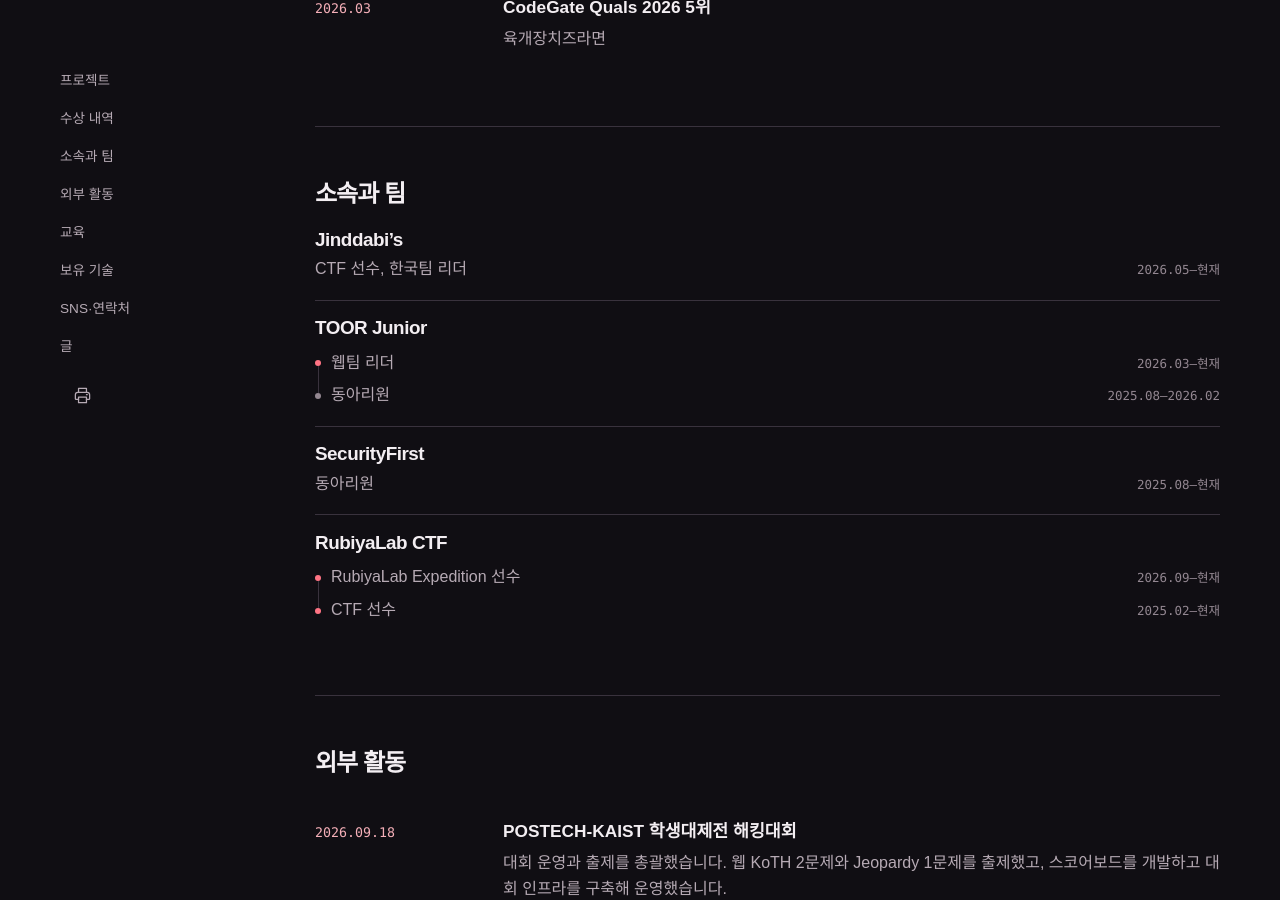
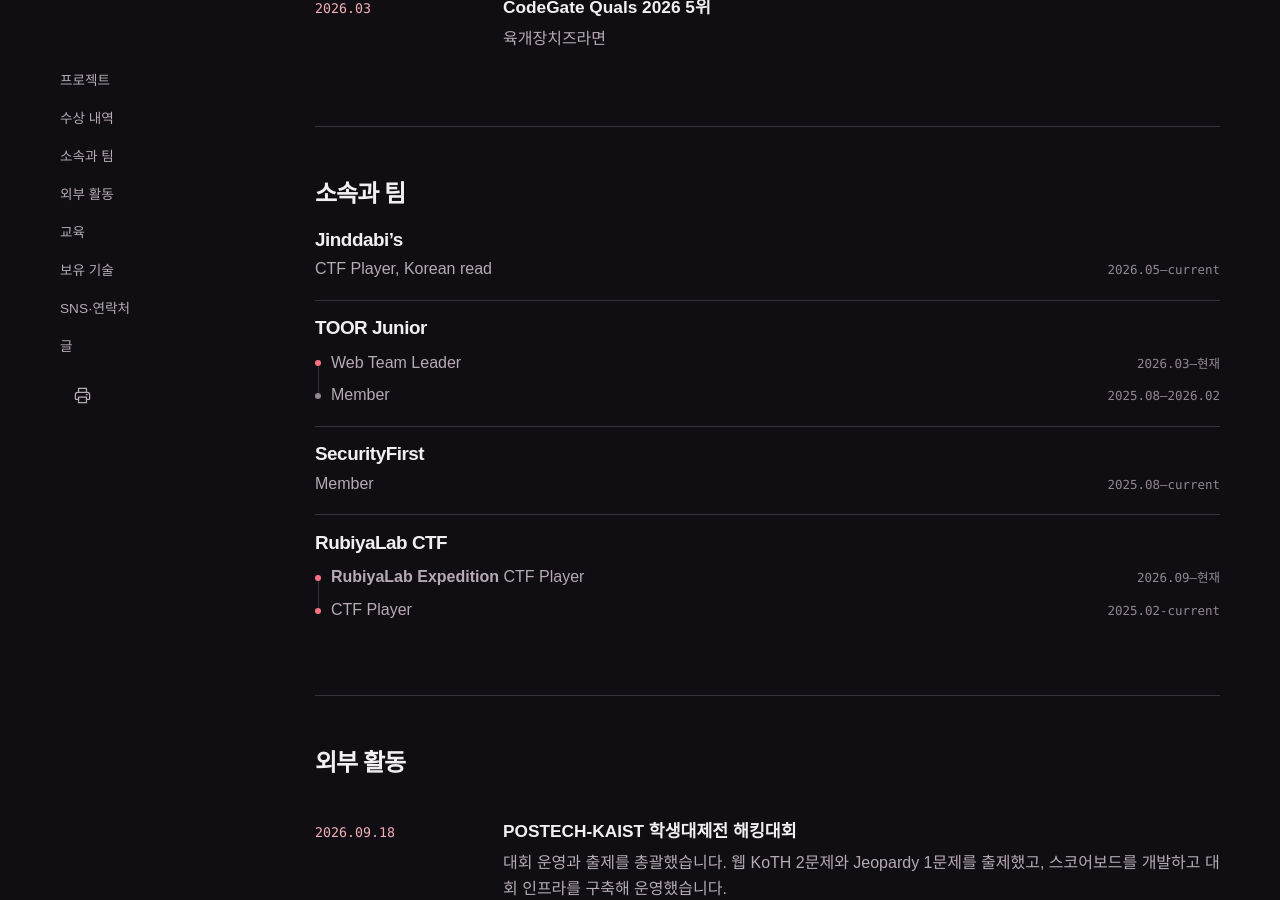
Before and after one commit to areciah/areciah.github.io, a Jekyll site: the page built from cv/index.html, in a window 1280 px wide and 900 px high, scrolled down 1483 px. Built offline with Jekyll 4.4.1, drawn with Linux system fonts in a browser that asks for light colours.

Commit message:
Restore original affiliation wording and recognize current date ranges

```diff
--- a/_data/cv.json
+++ b/_data/cv.json
@@ -28,14 +28,14 @@
     {
       "title": "소속과 팀",
       "id": "section-2",
-      "body": "- <b>Jinddabi's</b> · 2026.05–현재 · CTF 선수, 한국팀 리더\n- <b>TOOR Junior</b> · 2025.08–2026.02 동아리원, 2026.03–현재 웹팀 리더\n- <b>SecurityFirst</b> · 2025.08–현재 · 동아리원\n- <b>RubiyaLab CTF</b> · 2025.02–현재 · CTF 선수, 2026.09–현재 RubiyaLab Expedition 선수",
+      "body": "- <b>Jinddabi's</b> · 2026.05–current · CTF Player, Korean read\n- <b>TOOR Junior</b> · 2025.08–2026.02 Member, 2026.03–현재 Web Team Leader\n- <b>SecurityFirst</b> · 2025.08–current · Member\n- <b>RubiyaLab CTF</b> · 2025.02-current · CTF Player, 2026.09–현재 <b>RubiyaLab Expedition</b> CTF Player",
       "teams": [
         {
           "name": "Jinddabi's",
           "roles": [
             {
-              "period": "2026.05–현재",
-              "detail": "CTF 선수, 한국팀 리더"
+              "period": "2026.05–current",
+              "detail": "CTF Player, Korean read"
             }
           ]
         },
@@ -44,11 +44,11 @@
           "roles": [
             {
               "period": "2026.03–현재",
-              "detail": "웹팀 리더"
+              "detail": "Web Team Leader"
             },
             {
               "period": "2025.08–2026.02",
-              "detail": "동아리원"
+              "detail": "Member"
             }
           ]
         },
@@ -56,8 +56,8 @@
           "name": "SecurityFirst",
           "roles": [
             {
-              "period": "2025.08–현재",
-              "detail": "동아리원"
+              "period": "2025.08–current",
+              "detail": "Member"
             }
           ]
         },
@@ -66,11 +66,11 @@
           "roles": [
             {
               "period": "2026.09–현재",
-              "detail": "RubiyaLab Expedition 선수"
+              "detail": "<b>RubiyaLab Expedition</b> CTF Player"
             },
             {
-              "period": "2025.02–현재",
-              "detail": "CTF 선수"
+              "period": "2025.02-current",
+              "detail": "CTF Player"
             }
           ]
         }
--- a/_scripts/import_notion.py
+++ b/_scripts/import_notion.py
@@ -167,7 +167,7 @@ def rich(props, name):
 
 # Notion profile bullets use "name · period · role". A role change may add
 # another period after a comma on the same bullet.
-PROFILE_PERIOD = r"\d{4}\.\d{1,2}(?:\.\d{1,2})?(?:\s*[–—~-]\s*(?:현재|\d{1,4}(?:\.\d{1,2}){0,2}))?"
+PROFILE_PERIOD = r"\d{4}\.\d{1,2}(?:\.\d{1,2})?(?:\s*[–—~-]\s*(?:현재|current|\d{1,4}(?:\.\d{1,2}){0,2}))?"
 
 
 def profile_records(body):
--- a/cv/index.html
+++ b/cv/index.html
@@ -55,7 +55,7 @@ description: arecia의 보안 연구, 프로젝트와 활동 기록.
             <h3>{{ team.name | markdownify | remove: '<p>' | remove: '</p>' }}</h3>
             <ul class="cv-roles{% if team.roles.size > 1 %} cv-roles-history{% endif %}">
               {% for role in team.roles %}
-              <li class="cv-role{% if role.period contains '현재' %} cv-role-current{% endif %}">
+              <li class="cv-role{% if role.period contains '현재' or role.period contains 'current' %} cv-role-current{% endif %}">
                 {% if role.detail != empty %}<div class="cv-role-name">{{ role.detail | markdownify }}</div>{% endif %}
                 <span class="cv-role-period">{{ role.period | escape }}</span>
               </li>
```
